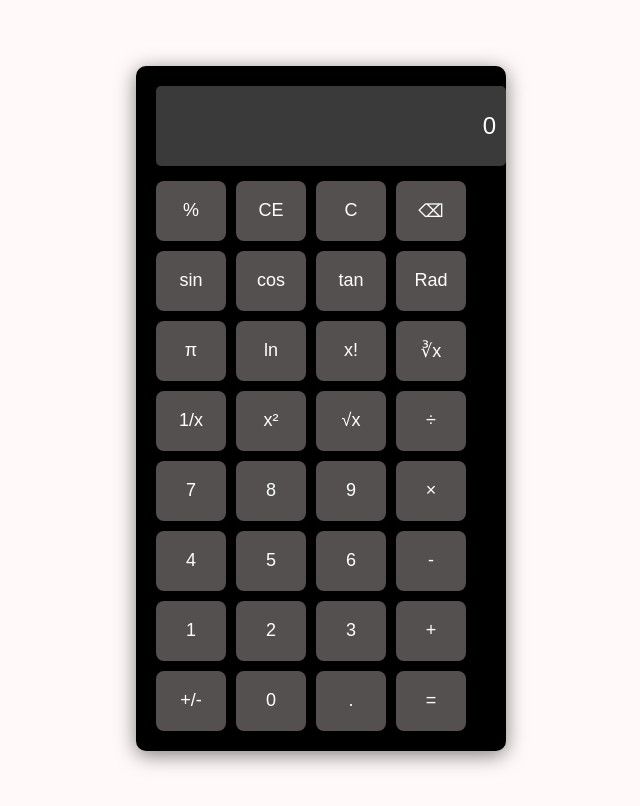
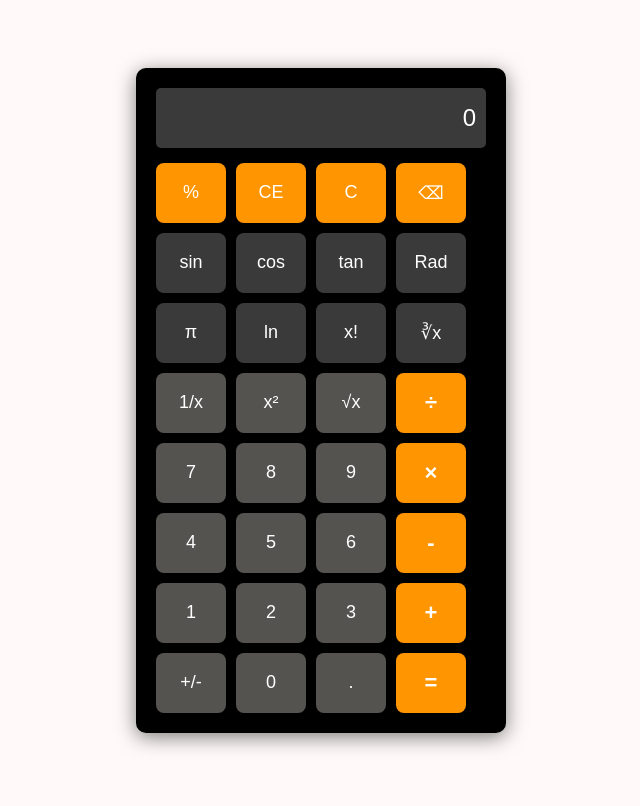
Before and after one commit to Rizkartz/Kalkulator-, a plain HTML site: page index.html in a window 1280 px wide. Shown: the whole page, without its empty margins (319-959 px from the left). Drawn offline with Linux system fonts and the light colour scheme.

Commit message:
Update main.css

```diff
--- a/main.css
+++ b/main.css
@@ -1,9 +1,14 @@
+*{
+  box-sizing: border-box;
+}
+
 body {
   display: flex;
   justify-content: center;
   align-items: center;
   height: 100vh;
   background: #fff9f9;
+  margin: 0;
 }
 
 .calculator {
@@ -37,7 +42,7 @@ button {
   font-size: 18px;
   border: none;
   border-radius: 8px;
-  background: #555050;
+  background: #555350;
   color: white;
   cursor: pointer;
   transition: 0.2s;
@@ -46,3 +51,26 @@ button {
 button:hover {
   background: #787070;
 }
+
+.btn-top {
+  background: #ff9500;
+}
+.btn-top:hover {
+  background: #8b5a00;
+}
+
+.btn-sci {
+  background: #3a3a3a;
+}
+.btn-sci:hover {
+  background: #4f4f4f;
+}
+
+.btn-op {
+  background: #ff9500;
+  font-size: 22px;
+  font-weight: bold;
+}
+.btn-op:hover {
+  background: #ffaa33;
+}
```
